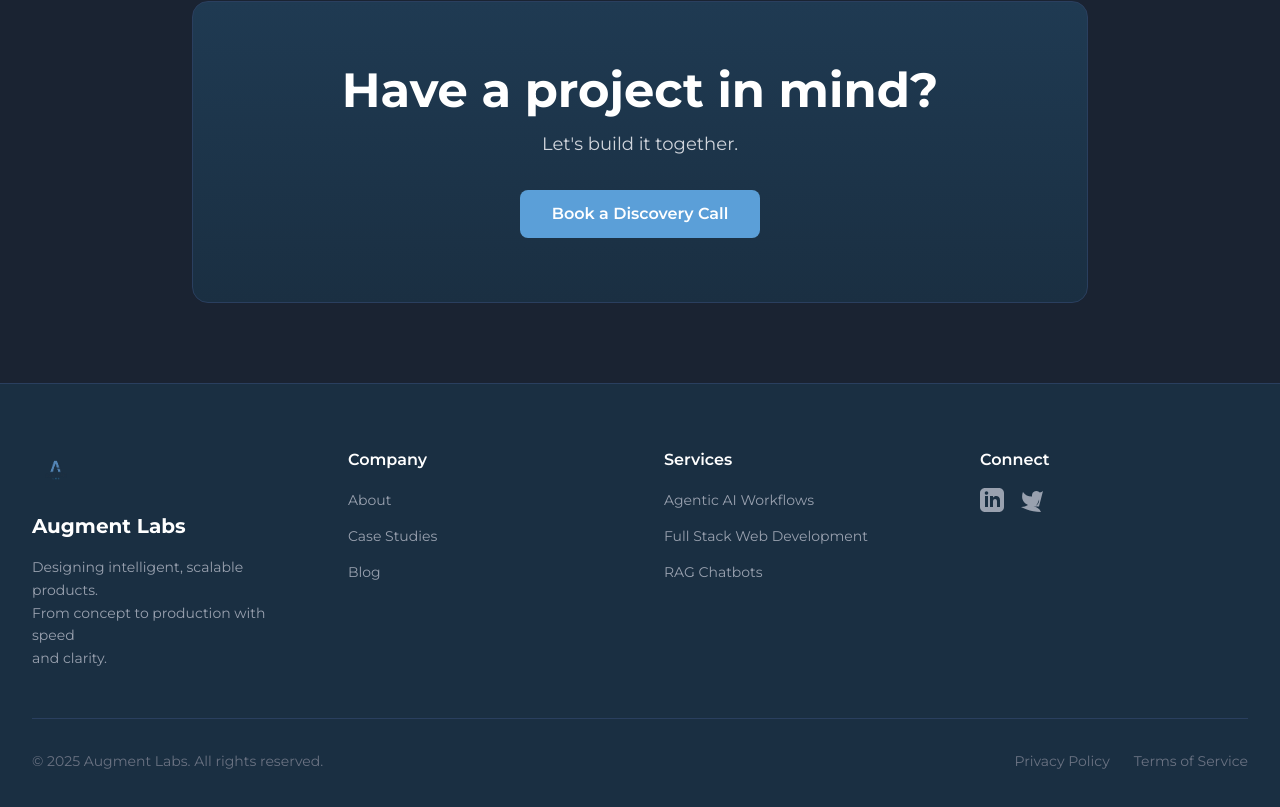
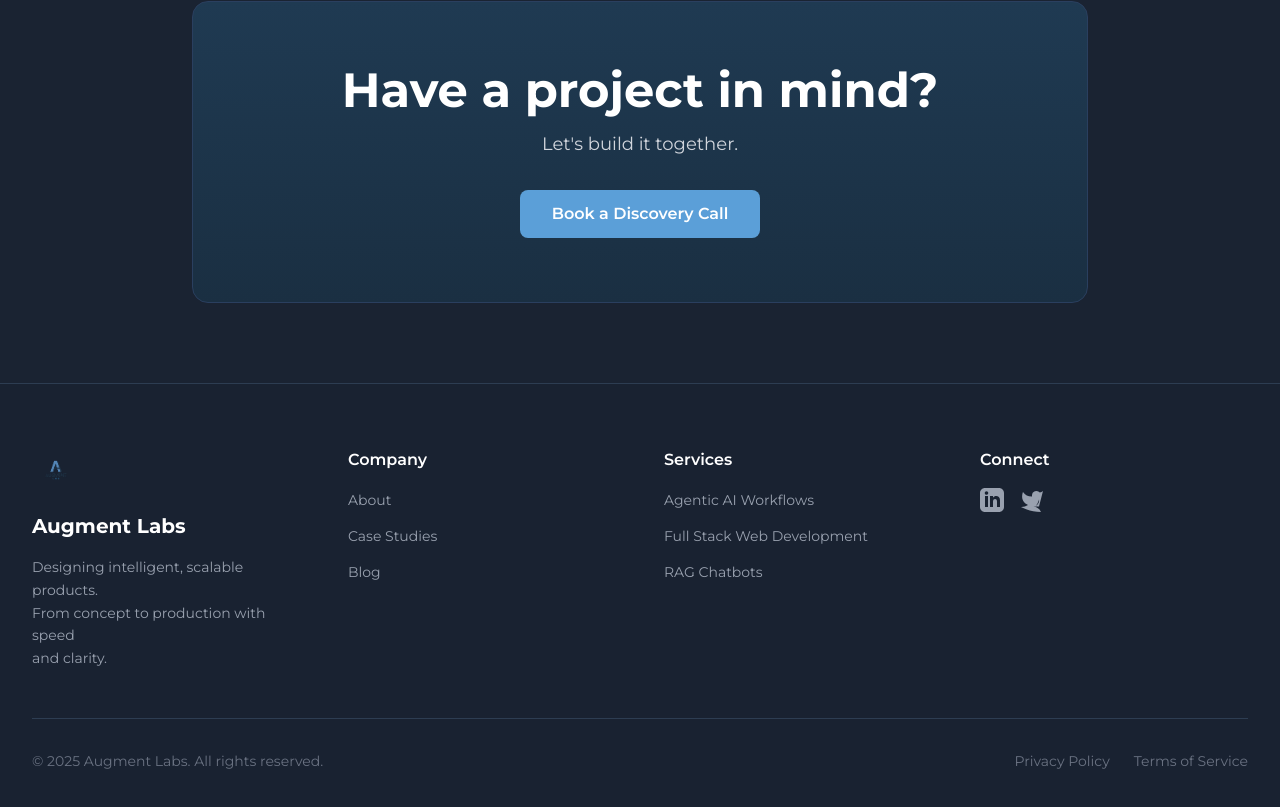
Before and after one commit to m-musaz/augment-labs-v0, a Next.js app: page / in a window 1280 px wide. Shown: the part 3127-3934 px from the top of the page. Built offline with nearby package versions, Linux system fonts and the light colour scheme.

Commit message:
style: update footer to match navbar styling
- Change footer background from custom color to bg-background/95
- Add backdrop-blur-sm to match navbar effect
- Update border colors from custom to border-border
- Ensure visual consistency between header and footer
- Improve overall design cohesion

```diff
--- a/components/footer.tsx
+++ b/components/footer.tsx
@@ -2,7 +2,7 @@ import Image from "next/image"
 
 export default function Footer() {
   return (
-    <footer className="bg-[#1a2f42] border-t border-[#2a3f5f]">
+    <footer className="bg-background/95 backdrop-blur-sm border-t border-border">
       <div className="max-w-7xl mx-auto px-4 sm:px-6 lg:px-8 py-16">
         <div className="grid grid-cols-1 md:grid-cols-4 gap-12 mb-12">
           <div className="md:col-span-1">
@@ -82,7 +82,7 @@ export default function Footer() {
         </div>
 
         {/* Bottom Footer */}
-        <div className="border-t border-[#2a3f5f] pt-8 flex flex-col sm:flex-row justify-between items-center">
+        <div className="border-t border-border pt-8 flex flex-col sm:flex-row justify-between items-center">
           <p className="text-gray-500 text-sm font-sans mb-4 sm:mb-0">© 2025 Augment Labs. All rights reserved.</p>
           <div className="flex gap-6">
             <a href="#" className="text-gray-500 hover:text-[#5b9fd8] transition-colors text-sm font-sans">
```
